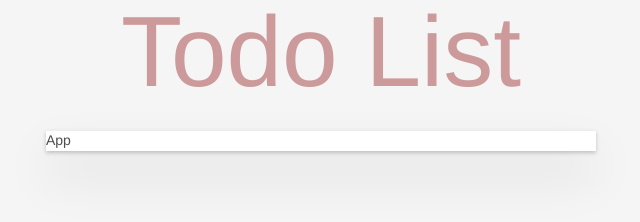
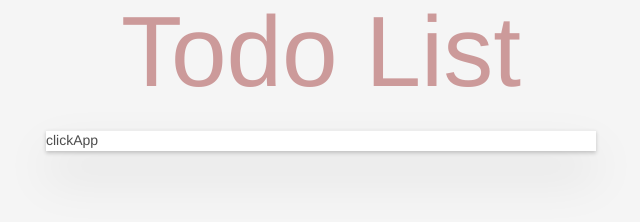
Before and after one commit to proehavshiy/ITScool-todo, a React (Create React App) app: page / in a window 1280 px wide. Shown: the top 222 px of the page, without its empty margins (319-959 px from the left). Built offline with nearby package versions, Linux system fonts and the light colour scheme.

Commit message:
feat: Button component

```diff
--- a/src/components/App/App.tsx
+++ b/src/components/App/App.tsx
@@ -1,4 +1,5 @@
 import React, { FC } from 'react';
+import Button from '../Button/Button';
 import Header from '../Header/Header';
 import './App.css';
 
@@ -6,6 +7,7 @@ const App: FC = () => {
   return (
     <div className='app'>
       <Header />
+      <Button text='click' />
       App
     </div>
   )
--- /dev/null
+++ b/src/components/Button/Button.css
@@ -0,0 +1,31 @@
+button {
+  color: inherit;
+  margin: 3px;
+  padding: 3px 7px;
+  text-decoration: none;
+  border: 1px solid transparent;
+  border-radius: 3px;
+  cursor: pointer;
+}
+
+.selected {
+  border-color: rgba(175, 47, 47, 0.2);
+}
+
+.toggle-all {
+  display: flex;
+  align-items: center;
+  justify-content: center;
+  width: 60px;
+  border: none;
+  -webkit-transform: rotate(90deg);
+  transform: rotate(90deg);
+  -webkit-appearance: none;
+  color: #e6e6e6;
+}
+
+.toggle-all:before {
+  content: '❯';
+  font-size: 22px;
+  color: inherit;
+}
--- /dev/null
+++ b/src/components/Button/Button.tsx
@@ -0,0 +1,28 @@
+import React, { FC } from 'react'
+import './Button.css';
+
+interface IButton {
+  styleClass?: string;
+  id?: string;
+  type?: 'button' | 'submit' | 'reset';
+  text: string;
+  isDisabled?: boolean;
+  isActive?: boolean;
+  handleClick?: () => void;
+}
+const Button: FC<IButton> = ({ styleClass = '', id = 'button', type = 'button', text, isDisabled = false, isActive = false, handleClick }) => {
+
+  return (
+    <button
+      className={`${styleClass} ${isActive ? 'selected' : ''}`}
+      id={id}
+      type={type}
+      disabled={isDisabled}
+      onClick={handleClick}
+    >
+      {text}
+    </button>
+  )
+}
+
+export default Button
```
